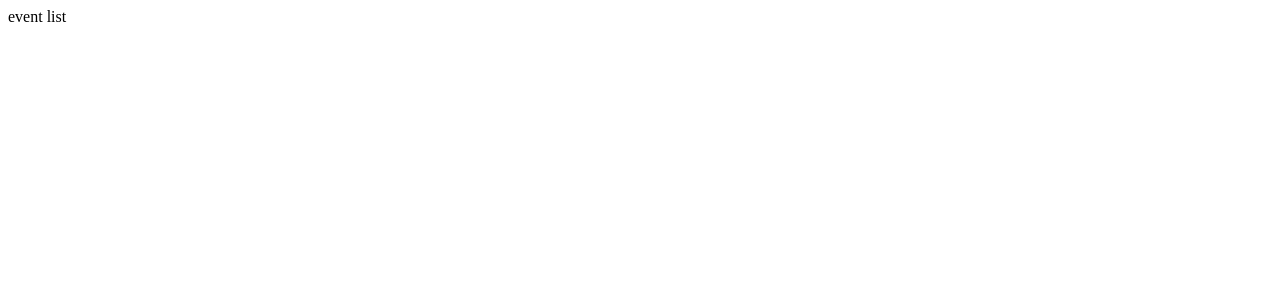
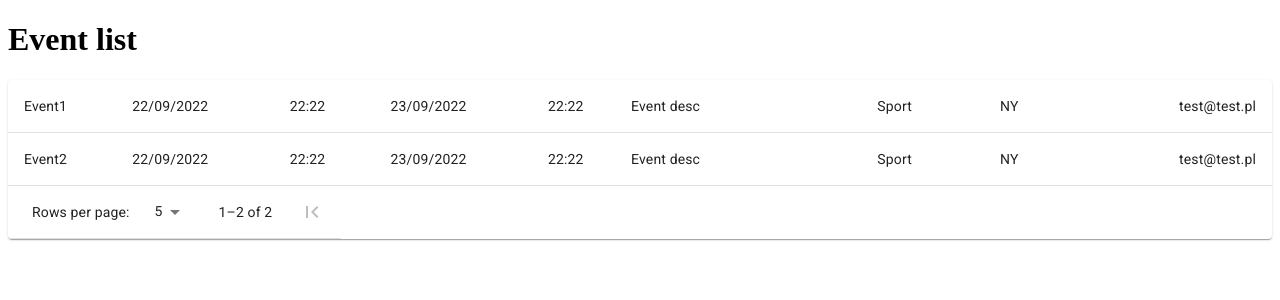
Before and after one commit to janfro17/EVENT_FORM, a React (Create React App) app in the folder form_task/: page / in a window 1280 px wide. Shown: the top 300 px of the page. Built offline with nearby package versions, Linux system fonts and the light colour scheme; data requests are answered from the project's data file.

Commit message:
Added Event List

```diff
--- a/form_task/package.json
+++ b/form_task/package.json
@@ -5,6 +5,7 @@
   "dependencies": {
     "@emotion/react": "^11.10.4",
     "@emotion/styled": "^11.10.4",
+    "@mui/icons-material": "^5.10.3",
     "@mui/material": "^5.10.4",
     "@mui/x-date-pickers": "^5.0.0",
     "@reduxjs/toolkit": "^1.8.5",
@@ -13,7 +14,9 @@
     "@testing-library/user-event": "^13.5.0",
     "formik": "^2.2.9",
     "moment": "^2.29.4",
+    "nanoid": "^4.0.0",
     "node-sass": "^7.0.1",
+    "prop-types": "^15.8.1",
     "react": "^18.2.0",
     "react-dom": "^18.2.0",
     "react-redux": "^8.0.2",
--- a/form_task/src/App.js
+++ b/form_task/src/App.js
@@ -2,7 +2,7 @@
 import * as React from 'react';
 import Button from '@mui/material/Button';
 import { BrowserRouter, Routes, Route, Navigate, Link } from "react-router-dom";
-import EventAddFrom from "./components/EventAddFrom";
+import EventAddFrom from "./components/EventAddForm";
 import EventView from "./components/EventView";
 import EventList from "./components/EventList";
 
--- a/form_task/src/api/apiSlice.jsx
+++ b/form_task/src/api/apiSlice.js
@@ -1,4 +1,4 @@
-import {createApi, fetchBaseQuery} from '@reduxjs/toolkit/query';
+import {createApi, fetchBaseQuery} from '@reduxjs/toolkit/query/react';
 
 export const apiSlice = createApi({
     reducerPath: 'api',
--- a/form_task/src/components/EventAddFrom.jsx
+++ b/form_task/src/components/EventAddForm.jsx
@@ -14,9 +14,7 @@
 import FormControl from '@mui/material/FormControl';
 import Select from '@mui/material/Select';
 import Input from '@mui/material/Input';
-import { useGetEventsQuery, useGetEventQuery,
-    useAddEventMutation } from "../api/apiSlice";
-
+import {useAddEventMutation } from "../api/apiSlice";
 
 const formStyle = {margin: '20px 0', display: 'block'}
 
@@ -75,15 +73,8 @@
         .required('Required'),
 });
 
-const EventAddFrom = () => {
-    const {
-        data: events,
-        isLoading,
-        isSuccess,
-        isError,
-        error
-    } = useGetEventsQuery();
-    const [getEvent] = useGetEventQuery();
+const EventAddForm = () => {
+
     const [addEvent] = useAddEventMutation();
 
     const initialValues = {
@@ -111,14 +102,7 @@
         },
     });
 
-    let content;
-    if (isLoading) {
-        content = <p>Loading...</p>
-    } else if (isSuccess) {
-        content = JSON.stringify(events)
-    } else if (isError) {
-        content = <p>{error}</p>
-    }
+
 
     return (
         <div className='form'>
@@ -279,9 +263,8 @@
                     Reset All
                     </Button>
             </form>
-            <div>{content}</div>
         </div>
     );
 }
 
-export default EventAddFrom;
+export default EventAddForm;
--- a/form_task/src/components/EventList.jsx
+++ b/form_task/src/components/EventList.jsx
@@ -1,16 +1,201 @@
 import React from 'react';
-//tytuł
-// data wydarzenia + czas
-// opis
-// obrazek
-// rodzaj wydarzenia (Sport, Kultura, Zdrowie)
-// nr telefonu kontaktowego
-// adres e-mail kontaktowy
-// miejsce wydarzenia
-function EventList(props) {
-    return (
-        <div>event list</div>
-    );
+import {useGetEventsQuery} from "../api/apiSlice";
+import PropTypes from 'prop-types';
+import { useTheme } from '@mui/material/styles';
+import Box from '@mui/material/Box';
+import Table from '@mui/material/Table';
+import TableBody from '@mui/material/TableBody';
+import TableCell from '@mui/material/TableCell';
+import TableContainer from '@mui/material/TableContainer';
+import TableFooter from '@mui/material/TableFooter';
+import TablePagination from '@mui/material/TablePagination';
+import TableRow from '@mui/material/TableRow';
+import Paper from '@mui/material/Paper';
+import IconButton from '@mui/material/IconButton';
+import FirstPageIcon from '@mui/icons-material/FirstPage';
+import KeyboardArrowLeft from '@mui/icons-material/KeyboardArrowLeft';
+import KeyboardArrowRight from '@mui/icons-material/KeyboardArrowRight';
+import LastPageIcon from '@mui/icons-material/LastPage';
+import { nanoid } from 'nanoid';
+
+function TablePaginationActions(props) {
+const theme = useTheme();
+const { count, page, rowsPerPage, onPageChange } = props;
+
+const handleFirstPageButtonClick = (event) => {
+    onPageChange(event, 0);
+};
+
+const handleBackButtonClick = (event) => {
+    onPageChange(event, page - 1);
+};
+
+const handleNextButtonClick = (event) => {
+    onPageChange(event, page + 1);
+};
+
+const handleLastPageButtonClick = (event) => {
+    onPageChange(event, Math.max(0, Math.ceil(count / rowsPerPage) - 1));
+};
+
+return (
+    <Box sx={{ flexShrink: 0, ml: 2.5 }}>
+        <IconButton
+            onClick={handleFirstPageButtonClick}
+            disabled={page === 0}
+            aria-label="first page"
+        >
+            {theme.direction === 'rtl' ? <LastPageIcon /> : <FirstPageIcon />}
+        </IconButton>
+        <IconButton
+            onClick={handleBackButtonClick}
+            disabled={page === 0}
+            aria-label="previous page"
+        >
+            {theme.direction === 'rtl' ? <KeyboardArrowRight /> : <KeyboardArrowLeft />}
+        </IconButton>
+        <IconButton
+            onClick={handleNextButtonClick}
+            disabled={page >= Math.ceil(count / rowsPerPage) - 1}
+            aria-label="next page"
+        >
+            {theme.direction === 'rtl' ? <KeyboardArrowLeft /> : <KeyboardArrowRight />}
+        </IconButton>
+        <IconButton
+            onClick={handleLastPageButtonClick}
+            disabled={page >= Math.ceil(count / rowsPerPage) - 1}
+            aria-label="last page"
+        >
+            {theme.direction === 'rtl' ? <FirstPageIcon /> : <LastPageIcon />}
+        </IconButton>
+    </Box>
+);
 }
 
+TablePaginationActions.propTypes = {
+    count: PropTypes.number.isRequired,
+    onPageChange: PropTypes.func.isRequired,
+    page: PropTypes.number.isRequired,
+    rowsPerPage: PropTypes.number.isRequired,
+};
+
+function EventList() {
+    const {
+            data: events,
+            isLoading,
+            isSuccess,
+            isError,
+            error
+        } = useGetEventsQuery();
+
+    function createData(title, start_date, start_time, end_date, end_time, description, image, type, place, phone, email) {
+            return {title, start_date, start_time, end_date, end_time, description, image, type, place, phone, email};
+    }
+    const [page, setPage] = React.useState(0);
+    const [rowsPerPage, setRowsPerPage] = React.useState(5);
+
+    const handleChangePage = (event, newPage) => {
+        setPage(newPage);
+    };
+
+    const handleChangeRowsPerPage = (event) => {
+        setRowsPerPage(parseInt(event.target.value, 10));
+        setPage(0);
+    };
+
+
+    let content;
+    if (isLoading) {
+        content = <p>Loading...</p>
+    } else if (isSuccess) {
+        const rows = [];
+        events.map(event => {
+            rows.push(createData(event.title, event.start_date, event.start_time, event.end_date, event.end_time, event.description, event.image, event.type, event.place, event.phone, event.email));
+        });
+        const emptyRows =
+            page > 0 ? Math.max(0, (1 + page) * rowsPerPage - rows.length) : 0;
+        content =
+            <TableContainer component={Paper}>
+                    <Table sx={{minWidth: 500}} aria-label="custom pagination table">
+                        <TableBody>
+                            {(rowsPerPage > 0
+                                    ? rows.slice(page * rowsPerPage, page * rowsPerPage + rowsPerPage)
+                                    : rows
+                            ).map((row) => (
+                                <TableRow key={nanoid()} >
+                                    <TableCell component="th" scope="row">
+                                        {row.title}
+                                    </TableCell>
+                                    <TableCell style={{width: 160}} align="right">
+                                        {row.start_date}
+                                    </TableCell>
+                                    <TableCell style={{width: 160}} align="right">
+                                        {row.start_time}
+                                    </TableCell>
+                                    <TableCell style={{width: 160}} align="right">
+                                        {row.end_date}
+                                    </TableCell>
+                                    <TableCell style={{width: 160}} align="right">
+                                        {row.end_time}
+                                    </TableCell>
+                                    <TableCell style={{width: 160}} align="right">
+                                        {row.description}
+                                    </TableCell>
+                                    <TableCell style={{width: 160}} align="right">
+                                        {row.image}
+                                    </TableCell>
+                                    <TableCell style={{width: 160}} align="right">
+                                        {row.type}
+                                    </TableCell>
+                                    <TableCell style={{width: 160}} align="right">
+                                        {row.place}
+                                    </TableCell>
+                                    <TableCell style={{width: 160}} align="right">
+                                        {row.phone}
+                                    </TableCell>
+                                    <TableCell style={{width: 160}} align="right">
+                                        {row.email}
+                                    </TableCell>
+                                </TableRow>
+                            ))}
+
+                            {emptyRows > 0 && (
+                                <TableRow style={{height: 53 * emptyRows}}>
+                                    <TableCell colSpan={6}/>
+                                </TableRow>
+                            )}
+                        </TableBody>
+                        <TableFooter>
+                            <TableRow>
+                                <TablePagination
+                                    rowsPerPageOptions={[5, 10, 25, {label: 'All', value: -1}]}
+                                    colSpan={3}
+                                    count={rows.length}
+                                    rowsPerPage={rowsPerPage}
+                                    page={page}
+                                    SelectProps={{
+                                        inputProps: {
+                                            'aria-label': 'rows per page',
+                                        },
+                                        native: true,
+                                    }}
+                                    onPageChange={handleChangePage}
+                                    onRowsPerPageChange={handleChangeRowsPerPage}
+                                    ActionsComponent={TablePaginationActions}
+                                />
+                            </TableRow>
+                        </TableFooter>
+                    </Table>
+                </TableContainer>
+    } else if (isError) {
+        content = <p>{error}</p>
+    }
+
+    return (
+        <main>
+            <h1>Event list</h1>
+            {content}
+        </main>
+    )
+}
 export default EventList;
--- a/form_task/src/components/EventView.jsx
+++ b/form_task/src/components/EventView.jsx
@@ -1,6 +1,6 @@
 import React from 'react';
 
-function EventView(props) {
+function EventView() {
     return (
         <div>event view</div>
     );
```
Also changed, not shown: 1 other file (tests, documents, lock files or other folders).
